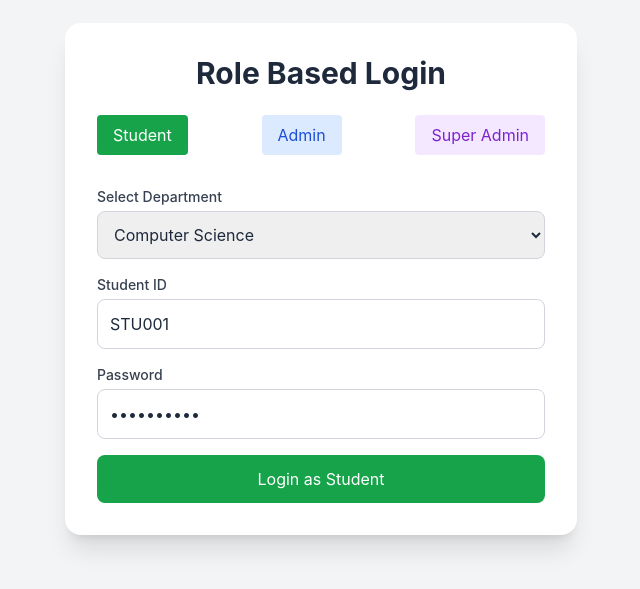
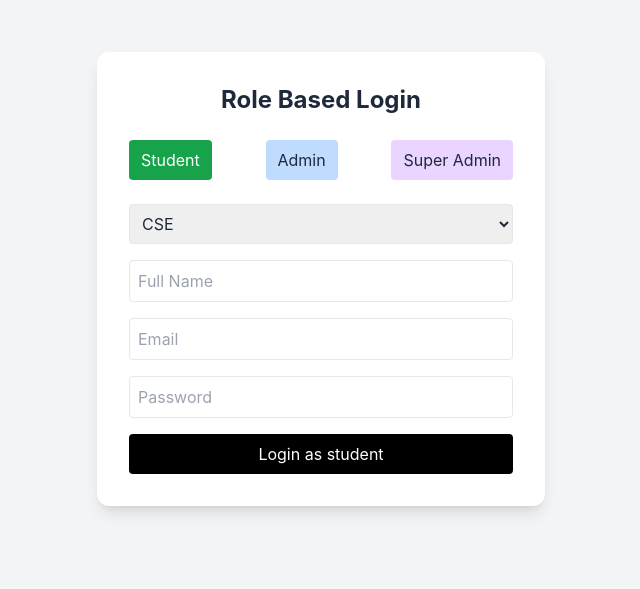
Before and after one commit to YadneshUmredkar75/OnlineExamPortal, a React (Vite) app in the folder client/: page / in a window 1280 px wide. Shown: the part 121-710 px from the top of the page, without its empty margins (319-959 px from the left). Built offline with nearby package versions, Linux system fonts and the light colour scheme.

Commit message:
connect backend and frontend only auth routes

```diff
--- a/client/package.json
+++ b/client/package.json
@@ -10,6 +10,7 @@
     "preview": "vite preview"
   },
   "dependencies": {
+    "axios": "^1.13.5",
     "lucide-react": "^0.574.0",
     "react": "^19.2.0",
     "react-dom": "^19.2.0",
--- a/client/src/pages/Home.jsx
+++ b/client/src/pages/Home.jsx
@@ -1,91 +1,107 @@
-import React, { useState, useEffect } from "react";
+import React, { useState } from "react";
 import { useNavigate } from "react-router-dom";
+import API from "../services/api"; // make sure path is correct
 
 const Home = () => {
   const navigate = useNavigate();
-  const [role, setRole] = useState("student"); // Default role set to student
-  const [department, setDepartment] = useState("Computer Science");
+
+  const [role, setRole] = useState("student");
+  const [department, setDepartment] = useState("CSE");
+
   const [formData, setFormData] = useState({
+    fullName: "",
     email: "",
-    password: "student123",
-    studentId: "STU001",
+    password: "",
   });
 
-  const departments = ["Computer Science", "Mechanical", "Civil", "IT", "Electronics"];
+  const departments = ["CSE", "Mechanical", "Civil", "IT", "Electronics"];
 
-  // Update form data based on selected role
-  useEffect(() => {
-    if (role === "superadmin") {
-      setFormData({
-        email: "superadmin@college.edu",
-        password: "superadmin123",
-        studentId: "",
-      });
-      setDepartment("");
-    } else if (role === "admin") {
-      setFormData({
-        email: "admin@college.edu",
-        password: "admin123",
-        studentId: "",
-      });
-      setDepartment("Computer Science");
-    } else if (role === "student") {
-      setFormData({
-        email: "",
-        password: "student123",
-        studentId: "STU001",
-      });
-      setDepartment("Computer Science");
-    }
-  }, [role]);
-
-  const handleLogin = (e) => {
+  const handleLogin = async (e) => {
     e.preventDefault();
 
+    try {
+      let response;
+
+      // ================= STUDENT LOGIN =================
+      if (role === "student") {
+        if (
+          !formData.fullName ||
+          !formData.email ||
+          !formData.password ||
+          !department
+        ) {
+          return alert("All fields are required");
+        }
+
+        response = await API.post("/auth/student/login", {
+          fullName: formData.fullName.trim(),
+          email: formData.email.trim(),
+          password: formData.password.trim(),
+          department,
+        });
+
+        localStorage.setItem("token", response.data.token);
+        localStorage.setItem("userRole", "student");
+
+        navigate("/student/dashboard");
+      }
+
+      // ================= ADMIN LOGIN =================
+      if (role === "admin") {
+        if (!formData.email || !formData.password || !department) {
+          return alert("All fields are required");
+        }
+
+        response = await API.post("/auth/admin/login", {
+          email: formData.email.trim(),
+          password: formData.password.trim(),
+          department,
+        });
+
+        localStorage.setItem("token", response.data.token);
+        localStorage.setItem("userRole", "admin");
+
+        navigate("/admin/dashboard");
+      }
+
+      // ================= SUPER ADMIN LOGIN =================
       if (role === "superadmin") {
-      localStorage.setItem("token", "superadmin_token");
+        if (!formData.email || !formData.password) {
+          return alert("All fields are required");
+        }
+
+        response = await API.post("/auth/login", {
+          email: formData.email.trim(),
+          password: formData.password.trim(),
+        });
+
+        localStorage.setItem("token", response.data.token);
         localStorage.setItem("userRole", "superadmin");
+
         navigate("/superadmin/dashboard");
       }
 
-    if (role === "admin") {
-      if (!department) {
-        alert("Please select your department");
-        return;
-      }
-      localStorage.setItem("token", "admin_token");
-      localStorage.setItem("userRole", "admin");
-      localStorage.setItem("adminDepartment", department);
-      navigate("/admin/dashboard");
-    }
-
-    if (role === "student") {
-      if (!department) {
-        alert("Please select your department");
-        return;
-      }
-      localStorage.setItem("token", "student_token");
-      localStorage.setItem("userRole", "student");
-      localStorage.setItem("studentDepartment", department);
-      navigate("/student/dashboard");
+    } catch (error) {
+      console.error("Login Error:", error.response?.data);
+      alert(error.response?.data?.message || "Login failed");
     }
   };
 
   return (
-    <div className="min-h-screen bg-gray-100 flex items-center justify-center p-6">
-      <div className="bg-white shadow-xl rounded-2xl p-8 w-full max-w-lg">
-        <h1 className="text-3xl font-bold text-center mb-6">
+    <div className="min-h-screen flex items-center justify-center bg-gray-100 p-6">
+      <div className="bg-white p-8 rounded-xl shadow-lg w-full max-w-md">
+        <h1 className="text-2xl font-bold text-center mb-6">
           Role Based Login
         </h1>
 
-        {/* ROLE SELECTION BUTTONS - Student Left, Admin Middle, Super Admin Right */}
-        <div className="flex justify-between mb-8">
+        {/* ROLE BUTTONS */}
+        <div className="flex justify-between mb-6">
           <button
             onClick={() => setRole("student")}
-            className={`px-4 py-2 rounded transition-colors ${
+            className={`px-3 py-2 rounded ${
               role === "student"
                 ? "bg-green-600 text-white"
-                : "bg-green-100 text-green-700 hover:bg-green-200"
+                : "bg-green-200"
             }`}
           >
             Student
@@ -93,10 +109,10 @@ const Home = () => {
 
           <button
             onClick={() => setRole("admin")}
-            className={`px-4 py-2 rounded transition-colors ${
+            className={`px-3 py-2 rounded ${
               role === "admin"
                 ? "bg-blue-600 text-white"
-                : "bg-blue-100 text-blue-700 hover:bg-blue-200"
+                : "bg-blue-200"
             }`}
           >
             Admin
@@ -104,144 +120,74 @@ const Home = () => {
 
           <button
             onClick={() => setRole("superadmin")}
-            className={`px-4 py-2 rounded transition-colors ${
+            className={`px-3 py-2 rounded ${
               role === "superadmin"
                 ? "bg-purple-600 text-white"
-                : "bg-purple-100 text-purple-700 hover:bg-purple-200"
+                : "bg-purple-200"
             }`}
           >
             Super Admin
           </button>
         </div>
 
-        {/* LOGIN FORM - Student form will be shown by default */}
         <form onSubmit={handleLogin} className="space-y-4">
-          {/* Department Selection for Admin & Student */}
-          {(role === "admin" || role === "student") && (
-            <div>
-              <label className="block text-sm font-medium text-gray-700 mb-1">
-                Select Department
-              </label>
+
+          {/* Department Dropdown (Student + Admin) */}
+          {(role === "student" || role === "admin") && (
             <select
               value={department}
               onChange={(e) => setDepartment(e.target.value)}
-                className="w-full border border-gray-300 p-3 rounded-lg focus:outline-none focus:ring-2 focus:ring-blue-500"
+              className="w-full border p-2 rounded"
               required
             >
-                <option value="">Choose Department</option>
               {departments.map((dept, index) => (
                 <option key={index} value={dept}>
                   {dept}
                 </option>
               ))}
             </select>
-            </div>
           )}
 
-          {/* Student Login Fields - Default view */}
+          {/* Full Name (Student Only) */}
           {role === "student" && (
-            <>
-              <div>
-                <label className="block text-sm font-medium text-gray-700 mb-1">
-                  Student ID
-                </label>
             <input
               type="text"
-                  placeholder="Student ID"
-                  className="w-full border border-gray-300 p-3 rounded-lg focus:outline-none focus:ring-2 focus:ring-green-500"
-                  value={formData.studentId}
-                  onChange={(e) => setFormData({...formData, studentId: e.target.value})}
+              placeholder="Full Name"
+              className="w-full border p-2 rounded"
+              value={formData.fullName}
+              onChange={(e) =>
+                setFormData({ ...formData, fullName: e.target.value })
+              }
               required
             />
-              </div>
-              <div>
-                <label className="block text-sm font-medium text-gray-700 mb-1">
-                  Password
-                </label>
+          )}
+
+          {/* Email */}
+          <input
+            type="email"
+            placeholder="Email"
+            className="w-full border p-2 rounded"
+            value={formData.email}
+            onChange={(e) =>
+              setFormData({ ...formData, email: e.target.value })
+            }
+            required
+          />
+
+          {/* Password */}
           <input
             type="password"
             placeholder="Password"
-                  className="w-full border border-gray-300 p-3 rounded-lg focus:outline-none focus:ring-2 focus:ring-green-500"
+            className="w-full border p-2 rounded"
             value={formData.password}
-                  onChange={(e) => setFormData({...formData, password: e.target.value})}
+            onChange={(e) =>
+              setFormData({ ...formData, password: e.target.value })
+            }
             required
           />
-              </div>
-            </>
-          )}
 
-          {/* Admin Login Fields */}
-          {role === "admin" && (
-            <>
-              <div>
-                <label className="block text-sm font-medium text-gray-700 mb-1">
-                  Email
-                </label>
-                <input
-                  type="email"
-                  placeholder="Admin Email"
-                  className="w-full border border-gray-300 p-3 rounded-lg focus:outline-none focus:ring-2 focus:ring-blue-500"
-                  value={formData.email}
-                  onChange={(e) => setFormData({...formData, email: e.target.value})}
-                  required
-                />
-              </div>
-              <div>
-                <label className="block text-sm font-medium text-gray-700 mb-1">
-                  Password
-                </label>
-                <input
-                  type="password"
-                  placeholder="Password"
-                  className="w-full border border-gray-300 p-3 rounded-lg focus:outline-none focus:ring-2 focus:ring-blue-500"
-                  value={formData.password}
-                  onChange={(e) => setFormData({...formData, password: e.target.value})}
-                  required
-                />
-              </div>
-            </>
-          )}
-
-          {/* Super Admin Login Fields */}
-          {role === "superadmin" && (
-            <>
-              <div>
-                <label className="block text-sm font-medium text-gray-700 mb-1">
-                  Email
-                </label>
-                <input
-                  type="email"
-                  placeholder="Super Admin Email"
-                  className="w-full border border-gray-300 p-3 rounded-lg focus:outline-none focus:ring-2 focus:ring-purple-500"
-                  value={formData.email}
-                  onChange={(e) => setFormData({...formData, email: e.target.value})}
-                  required
-                />
-              </div>
-              <div>
-                <label className="block text-sm font-medium text-gray-700 mb-1">
-                  Password
-                </label>
-                <input
-                  type="password"
-                  placeholder="Password"
-                  className="w-full border border-gray-300 p-3 rounded-lg focus:outline-none focus:ring-2 focus:ring-purple-500"
-                  value={formData.password}
-                  onChange={(e) => setFormData({...formData, password: e.target.value})}
-                  required
-                />
-              </div>
-            </>
-          )}
-
-          <button
-            type="submit"
-            className={`w-full text-white p-3 rounded-lg hover:opacity-90 transition-opacity ${
-              role === "student" ? "bg-green-600" :
-              role === "admin" ? "bg-blue-600" : "bg-purple-600"
-            }`}
-          >
-            Login as {role === "student" ? "Student" : role === "admin" ? "Admin" : "Super Admin"}
+          <button className="w-full bg-black text-white p-2 rounded hover:opacity-90">
+            Login as {role}
           </button>
         </form>
       </div>
```
Also changed, not shown: client/src/services/api.jsx (+42 -0 lines), 2 other files (tests, documents, lock files or other folders). Lines whose indentation alone changed are shown as unchanged.
